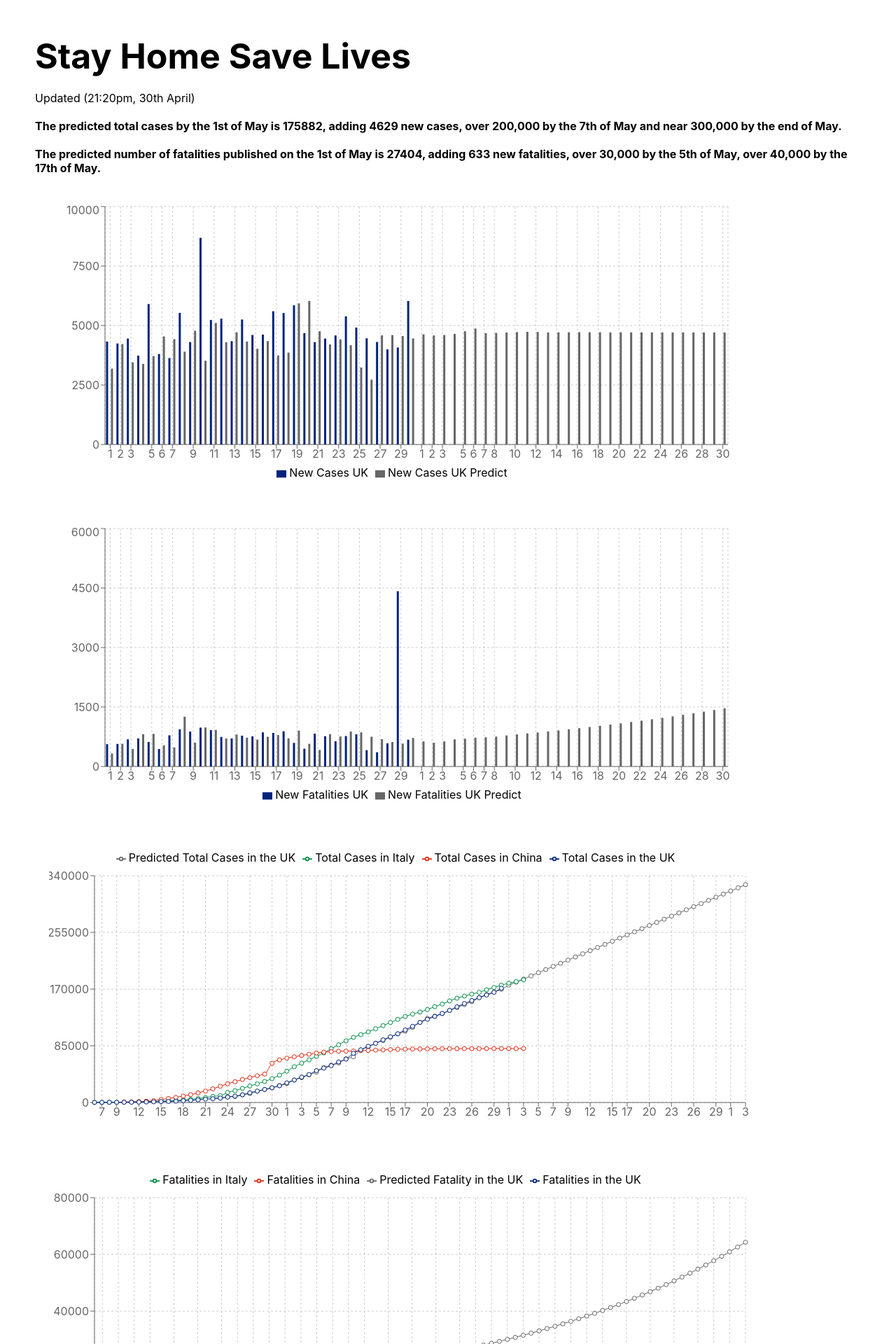
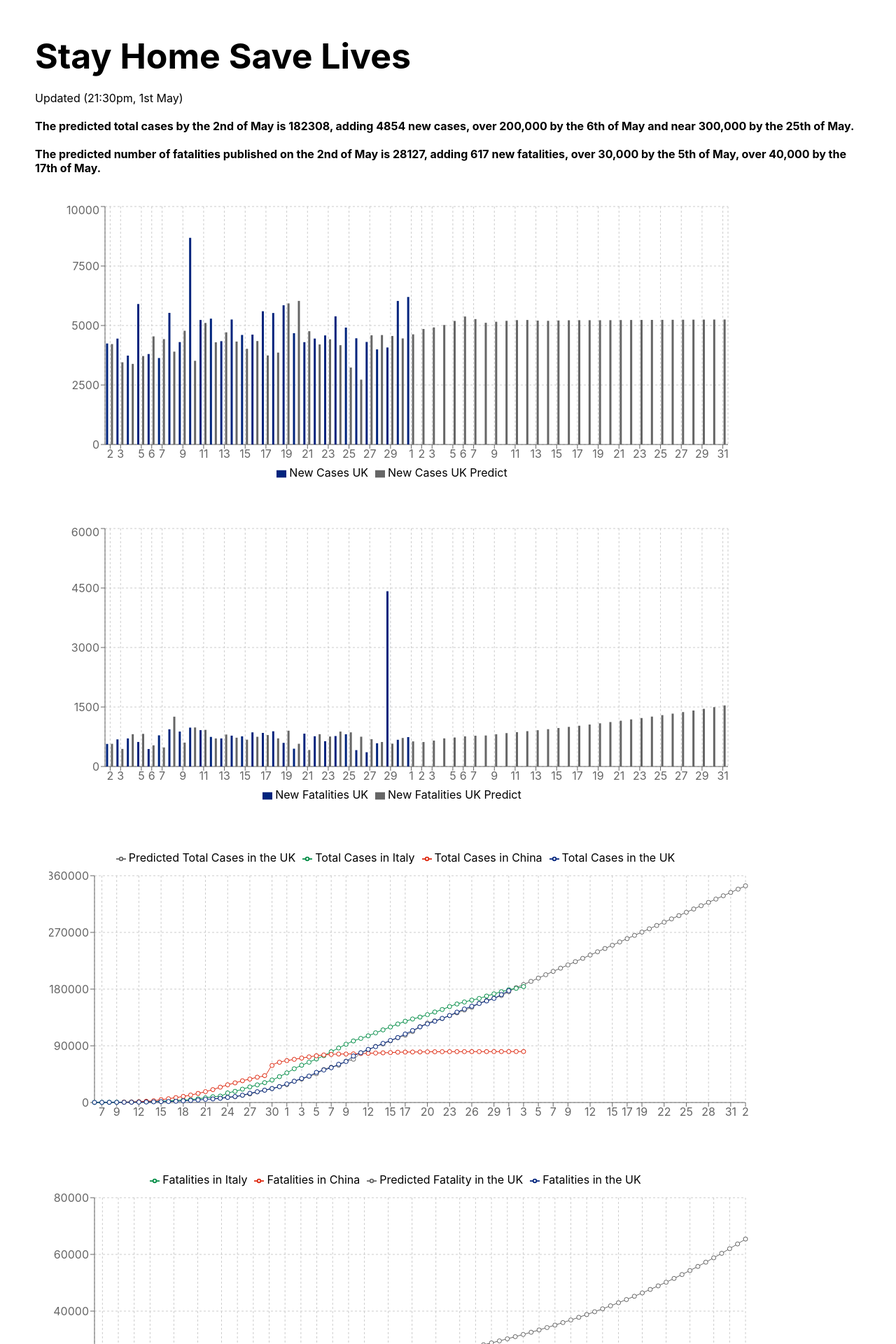
Before and after one commit to linamm/coronachart, a React (Create React App) app in the folder coronachart/: page / in a window 1280 px wide. Shown: the part 20-1940 px from the top of the page at 70% size. Built offline with nearby package versions, Linux system fonts and the light colour scheme.

Commit message:
update data and comments

```diff
--- a/coronachart/src/App.js
+++ b/coronachart/src/App.js
@@ -91,17 +91,17 @@ function App() {
       </div>
 
       <div style={styles.paragraph}>
-        Updated (21:20pm, 30th April)
+        Updated (21:30pm, 1st May)
         </div>
 
       <div style={styles.paragraph}>
         <b>
-          The predicted total cases by the 1st of May is 175882, adding 4629 new cases, over 200,000 by the 7th of May and near 300,000 by the end of May.
+          The predicted total cases by the 2nd of May is 182308, adding 4854 new cases, over 200,000 by the 6th of May and near 300,000 by the 25th of May.
         </b>
       </div>
       <div style={styles.paragraph}>
         <b>
-          The predicted number of fatalities published on the 1st of May is 27404, adding 633 new fatalities, over 30,000 by the 5th of May, over 40,000 by the 17th of May.
+          The predicted number of fatalities published on the 2nd of May is 28127, adding 617 new fatalities, over 30,000 by the 5th of May, over 40,000 by the 17th of May.
         </b>
       </div>
 
--- a/coronachart/src/Data.js
+++ b/coronachart/src/Data.js
@@ -52,7 +52,7 @@ import { getPredictCases, getNewCases, getFatalityRates } from './Predict.js';
   {"name": "28", "it": 21067, "cn": 3136, 'uk': 21678, 'uk_predict': 21710},
   {"name": "29", "it": 21645, "cn": 3158, 'uk': 26097, 'uk_predict': 22254},
   {"name": "30", "it": 22170, "cn": 3169, 'uk': 26771, 'uk_predict': 26816},
-  {"name": "1", "it": 22745, "cn": 3176 },
+  {"name": "1", "it": 22745, "cn": 3176, 'uk': 27510, 'uk_predict': 27404},
   {"name": "2", "it": 23227, "cn": 3189},
   {"name": "3", "it": 23660, "cn": 3199},
   {"name": "4", "it": 24114, "cn": 3213},
@@ -116,7 +116,7 @@ const raw_total_cases = [
   {"name": "28", "it": 168941, "cn": 80813, 'uk': 161145, 'uk_predict': 161748},
   {"name": "29", "it": 172434, "cn": 80824, 'uk': 165221, 'uk_predict': 165705},
   {"name": "30", "it": 175925, "cn": 80844, 'uk': 171253, 'uk_predict': 169678},
-  {"name": "1", "it": 178972, "cn": 80860},
+  {"name": "1", "it": 178972, "cn": 80860, 'uk': 177454, 'uk_predict': 175882},
   {"name": "2", "it": 181228, "cn": 80881},
   {"name": "3", "it": 183957, "cn": 80894},
 ];
@@ -124,7 +124,7 @@ const raw_total_cases = [
 export const numberOfDaysInTheFuture = 30;
 export const totalCaseStartDay = 6;
 export const fatalityCaseStartDay = 14;
-export const Today = 31 + 30; // 31 days in March + days in April
+export const Today = 31 + 30 + 1; // 31 days in March + days in April + days in May
 export const TodayTotalIndex = Today - totalCaseStartDay;
 export const TodayFatalityIndex = Today - fatalityCaseStartDay;
 const totalCases = getPredictCases(raw_total_cases, TodayTotalIndex, numberOfDaysInTheFuture);
--- a/coronachart/src/Predict.js
+++ b/coronachart/src/Predict.js
@@ -52,8 +52,9 @@ export const getPredictCasesItalyTrend = (cases, point_latest) => {
 
 const getCase = (cases, index, point_latest) => {
   let number = (index > point_latest) ? cases[index].uk_predict : cases[index].uk;
+  const day_from_spike = 2;
  // Tempory fix:
-  if (index > (point_latest - 15) && index < (point_latest - 1) && cases[point_latest - 1].uk === 26097) {
+  if (index > (point_latest - 15) && index < (point_latest - day_from_spike) && cases[point_latest - day_from_spike].uk === 26097) {
     number = number + 26097 - 22254;
   }
   return number;
@@ -82,6 +83,7 @@ const getNewCasesRate = (cases, point_latest,regression_count,days_before = 0) =
 export const getPredictCases = (cases, point_latest, predict_days) => {
   let temp = [...cases];
   const bound = cases.length + predict_days;
+  const DAYS_IN_MONTH = 31;
 
   for (let i = 0; i < bound; i++) {
     if (i < point_latest) {
@@ -90,7 +92,7 @@ export const getPredictCases = (cases, point_latest, predict_days) => {
     } else {
       if (i > cases.length - 1) {
         const number = parseInt(temp[i-1].name) + 1;
-        const date = number > 30 ? number - 30 : number;
+        const date = number > DAYS_IN_MONTH ? number - DAYS_IN_MONTH : number;
         temp.push({'uk_predict': undefined, 'name' : date});
       }
       const previous_uk = getCase(temp, i - 1, point_latest);
```
